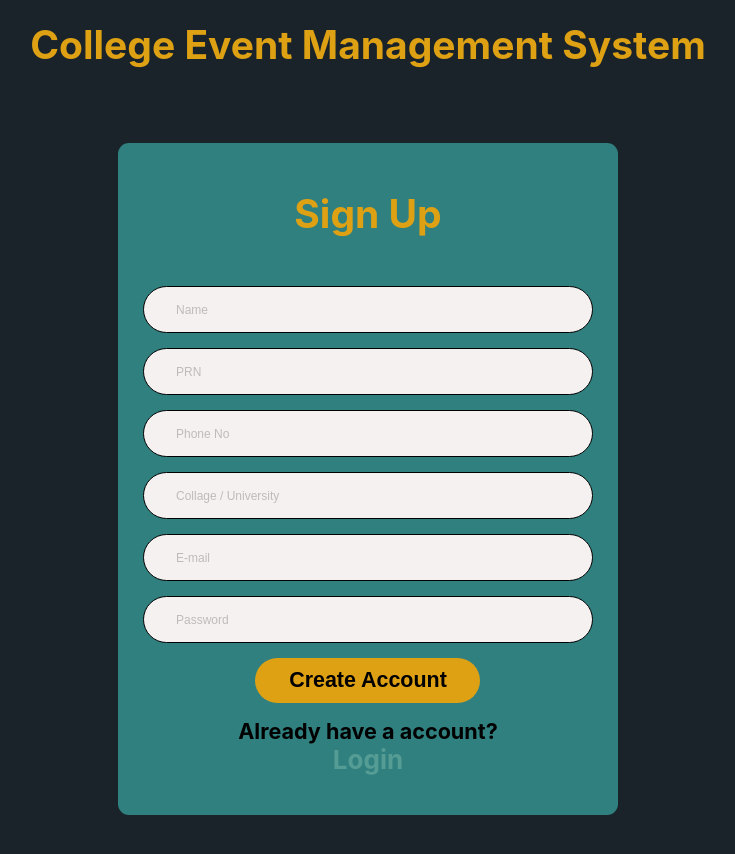
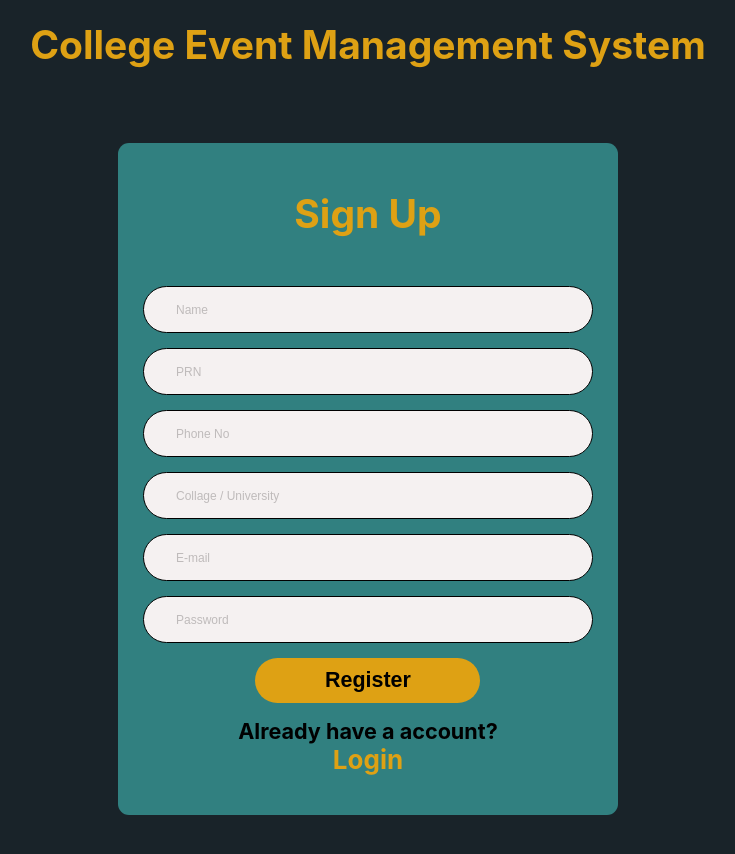
Before and after one commit to Utkarsh-kadam/EMS, a React (Create React App) app in the folder client/: page /Register in a window 1280 px wide. Shown: the top 854 px of the page, without its empty margins (272-1007 px from the left). Built offline with nearby package versions, Linux system fonts and the light colour scheme.

Commit message:
Added loading set in forms

```diff
--- a/client/public/index.html
+++ b/client/public/index.html
@@ -2,12 +2,12 @@
 <html lang="en">
   <head>
     <meta charset="utf-8" />
-    <link rel="icon" href="%PUBLIC_URL%/favicon.ico" />
+    <link rel="icon" href="%PUBLIC_URL%/ems.png" />
     <meta name="viewport" content="width=device-width, initial-scale=1" />
     <meta name="theme-color" content="#000000" />
     <meta
-      name="description"
-      content="Web site created using create-react-app"
+      name="EMS"
+      content="Event Management System"
     />
     <link rel="apple-touch-icon" href="%PUBLIC_URL%/logo192.png" />
     <!--
@@ -24,7 +24,7 @@
       work correctly both with client-side routing and a non-root public URL.
       Learn how to configure a non-root public URL by running `npm run build`.
     -->
-    <title>React App</title>
+    <title>EMS</title>
   </head>
   <body>
     <noscript>You need to enable JavaScript to run this app.</noscript>
--- a/client/src/components/Logincomp.jsx
+++ b/client/src/components/Logincomp.jsx
@@ -10,6 +10,7 @@ function Login() {
   const [password, setPassword] = useState('');
   const navigate = useNavigate();
   const [touched, setTouched] = useState({});
+  const [isLoading, setIsLoading] = useState(false);
 
   const changeHandler = (event) => {
     const { name, value } = event.target;
@@ -26,6 +27,7 @@ function Login() {
 
   const handleLogin = async (event) => {
     event.preventDefault();
+    setIsLoading(true);
 
     try {
       const response = await fetch('https://ems-api-63wi.onrender.com/login/login', {
@@ -55,6 +57,9 @@ function Login() {
     } catch (error) {
       console.error('Login error:', error);
     }
+    finally {
+      setIsLoading(false); // Set loading state back to false
+    }
   };
 
   return (
@@ -78,11 +83,16 @@ function Login() {
       </div>
 
       <div>
-        <button type="submit">Login</button>
-        <span style={{ color: "black", textAlign: "center", display: "inline-block", width: "100%" }}>
-         <h5>Don't have a account?</h5>  <Link className='link' to="/Register">Create account</Link>
-        </span>
-      </div>
+            {isLoading ? (
+              <button type="submit" disabled>Loading...</button>
+            ) : (
+              <button type="submit">Login</button>
+            )}
+            <span style={{ color: "black", textAlign: "center", display: "inline-block", width: "100%" }}>
+              <h5>Don't have an account?</h5>
+              <a style={{ color: "#dea114" }} href='/Register'>Create account</a>
+            </span>
+          </div>
     </form>
     <ToastContainer />
   </div>
--- a/client/src/components/Registercomp.jsx
+++ b/client/src/components/Registercomp.jsx
@@ -20,6 +20,7 @@ function Registration() {
   const navigate = useNavigate();
   const [errors, setErrors] = useState({});
   const [touched, setTouched] = useState({});
+  const [isLoading, setIsLoading] = useState(false);
 
   useEffect(() => {
     setErrors(validate(data, "signUp"));
@@ -39,6 +40,7 @@ function Registration() {
 
   const handleRegistration = async (e) => {
     e.preventDefault();
+    setIsLoading(true);
 
     // Create a request object
     const requestOptions = {
@@ -62,6 +64,9 @@ function Registration() {
     } catch (error) {
       console.error("Error:", error);
       notify("An error occurred while registering");
+    }
+    finally {
+      setIsLoading(false); // Set loading state back to false
     }
   };
 
@@ -117,9 +122,15 @@ function Registration() {
       </div>
 
       <div>
-        <button type="submit">Create Account</button>
+
+       {isLoading ? (
+              <button type="submit" disabled>Loading...</button>
+            ) : (
+              <button type="submit">Register</button>
+            )}
         <span style={{ color: "black", textAlign: "center", display: "inline-block", width: "100%" }}>
-         <h5> Already have a account?</h5> <Link className="link" to="/">Login</Link>
+         <h5> Already have a account?</h5>
+         <a style={{ color: "#dea114"}} href='/' >Login</a>
         </span>
       </div>
     </form>
--- a/client/src/components/SignUp.module.css
+++ b/client/src/components/SignUp.module.css
@@ -18,7 +18,7 @@ body {
 a {
   text-decoration: none;
   font-weight: bold;
-  color: var(--main-color);
+  color: #dea114;
   transition: all 0.3s ease-in-out;
   -webkit-transition: all 0.3s ease-in-out;
   -moz-transition: all 0.3s ease-in-out;
@@ -159,10 +159,7 @@ h2{
   -ms-transition: all 0.3s ease-in-out;
   -o-transition: all 0.3s ease-in-out;
 }
-.link
-{
-  color: #cf9409;
-}
+
 
 .formLogin button[type="submit"]:hover {
   background: #cf9409;
```
Also changed, not shown: client/public/ems.png (added).
